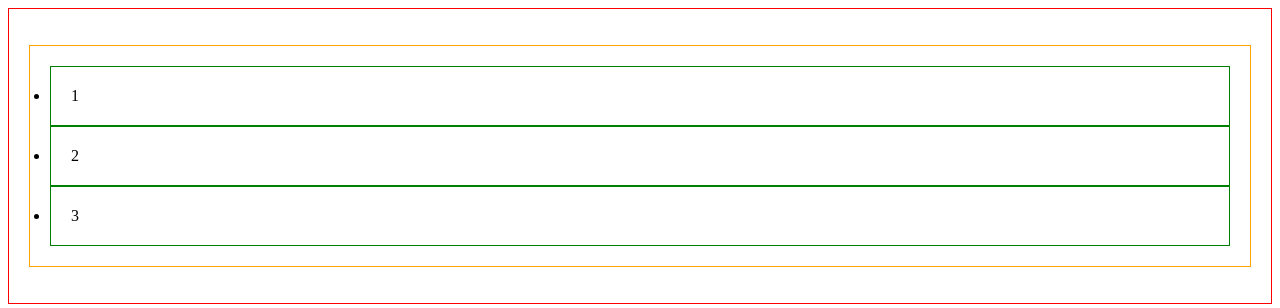
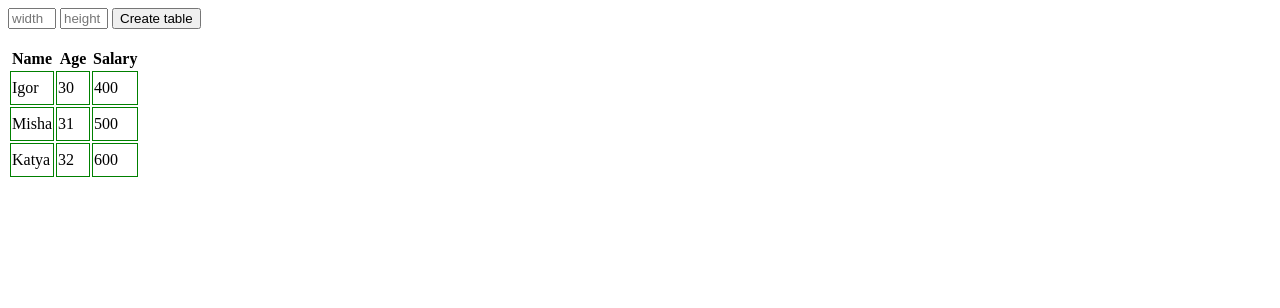
Before and after one commit to iBerbasov/pu, a plain HTML site: page index.html in a window 1280 px wide. Drawn offline with Linux system fonts and the light colour scheme.

Commit message:
html tables

```diff
--- a/index.html
+++ b/index.html
@@ -8,13 +8,20 @@
 
 	<body>
 
-		<div>
-			<ul>
-				<li>1</li>
-				<li>2</li>
-				<li>3</li>
-			</ul>
+
+		<div id="inputs-wrapper">
+			<input type="text" id="width" class="params" placeholder="width">
+			<input type="text" id="height" class="params" placeholder="height">
+
+			<input type="button" id="create-table" value="Create table">
 		</div>
+
+		<br>
+
+		<table id="table">
+
+		</table>
+
 
 
 		<script src="test.js"></script>
--- a/style.css
+++ b/style.css
@@ -1,13 +1,8 @@
-div, ul, li {
-	padding: 20px;
+input.params {
+	width: 40px;
 }
-
-div {
-	border: 1px solid red;
-}
-ul {
-	border: 1px solid orange;
-}
-li {
+td {
+	width:30px;
+	height:30px;
 	border: 1px solid green;
 }
--- a/test.js
+++ b/test.js
@@ -1,15 +1,49 @@
-const div = document.querySelector('div');
-const p = document.querySelector('p');
+const widthInput = document.querySelector('#width');
+const heightInput = document.querySelector('#height');
+const btn = document.querySelector('#create-table');
+const inputsBox = document.querySelector('#inputs-wrapper');
+const table = document.querySelector('#table');
 
-div.addEventListener('click', function(event) {
-    let elem = event.target;
-    if(elem.tagName === 'LI'){
-        elem.textContent += "!";
-    } else if (elem.tagName === 'UL') {
-        let newRow = elem.children[0].cloneNode(true);
-        newRow.textContent = elem.children.length + 1;
-        elem.append(newRow);
-    } else {
-        console.log('div click');
+let employees = [
+	{name: 'Igor', age: 30, salary: 400},
+	{name: 'Misha', age: 31, salary: 500},
+	{name: 'Katya', age: 32, salary: 600},
+];
+
+let header1 = document.createElement('th');
+header1.textContent="Name";
+let header2 = document.createElement('th');
+header2.textContent="Age";
+let header3 = document.createElement('th');
+header3.textContent="Salary";
+
+table.appendChild(header1);
+table.appendChild(header2);
+table.appendChild(header3);
+
+for(let emp of employees) {
+    // console.log(emp.name);
+    // console.log(emp.age);
+    // console.log(emp.salary);
+    const newRow = document.createElement('tr');
+
+    const name = document.createElement('td');
+    name.textContent = emp.name;
+    const age = document.createElement('td');
+    age.textContent = emp.age;
+    const salary = document.createElement('td');
+    salary.textContent = emp.salary;
+
+    newRow.appendChild(name);
+    newRow.appendChild(age);
+    newRow.appendChild(salary);
+
+    table.appendChild(newRow);
+
+}
+
+table.addEventListener('click', (event) => {
+    if(event.target.tagName == 'TD') {
+        alert(event.target.textContent)
     }
-})
+});
```
